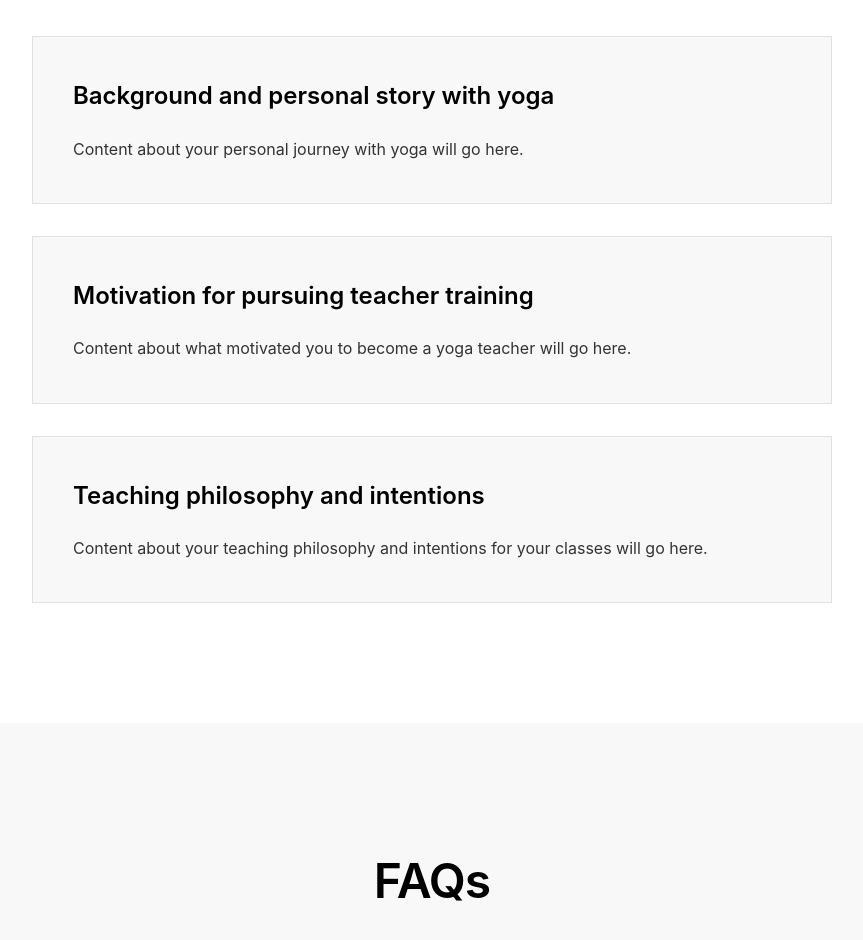
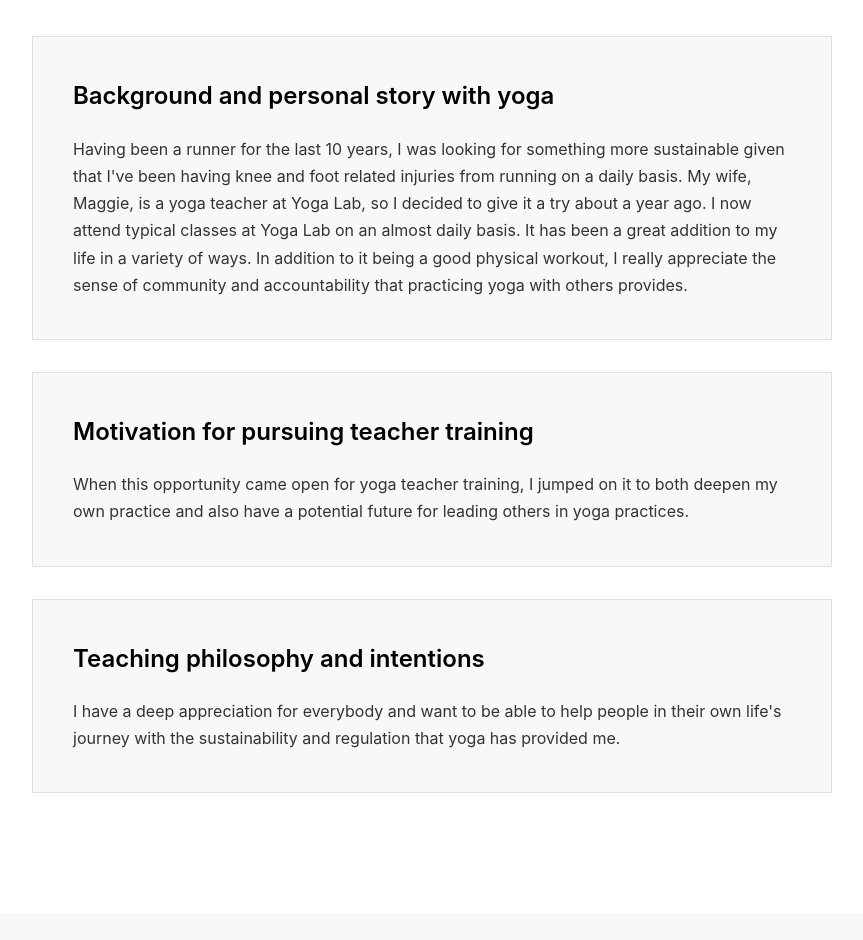
Before and after one commit to dkhundley/ytt-website, a website: page index.html in a window 1280 px wide. Shown: the part 4080-5020 px from the top of the page, without its empty margins (208-1071 px from the left). Drawn offline with Linux system fonts and the light colour scheme.

Commit message:
Updating the My Story section

```diff
--- a/index.html
+++ b/index.html
@@ -86,15 +86,15 @@
                 <div class="story-content">
                     <div class="story-item">
                         <h3>Background and personal story with yoga</h3>
-                        <p>Content about your personal journey with yoga will go here.</p>
+                        <p>Having been a runner for the last 10 years, I was looking for something more sustainable given that I've been having knee and foot related injuries from running on a daily basis. My wife, Maggie, is a yoga teacher at Yoga Lab, so I decided to give it a try about a year ago. I now attend typical classes at Yoga Lab on an almost daily basis. It has been a great addition to my life in a variety of ways. In addition to it being a good physical workout, I really appreciate the sense of community and accountability that practicing yoga with others provides.</p>
                     </div>
                     <div class="story-item">
                         <h3>Motivation for pursuing teacher training</h3>
-                        <p>Content about what motivated you to become a yoga teacher will go here.</p>
+                        <p>When this opportunity came open for yoga teacher training, I jumped on it to both deepen my own practice and also have a potential future for leading others in yoga practices.</p>
                     </div>
                     <div class="story-item">
                         <h3>Teaching philosophy and intentions</h3>
-                        <p>Content about your teaching philosophy and intentions for your classes will go here.</p>
+                        <p>I have a deep appreciation for everybody and want to be able to help people in their own life's journey with the sustainability and regulation that yoga has provided me.</p>
                     </div>
                 </div>
             </div>
```
